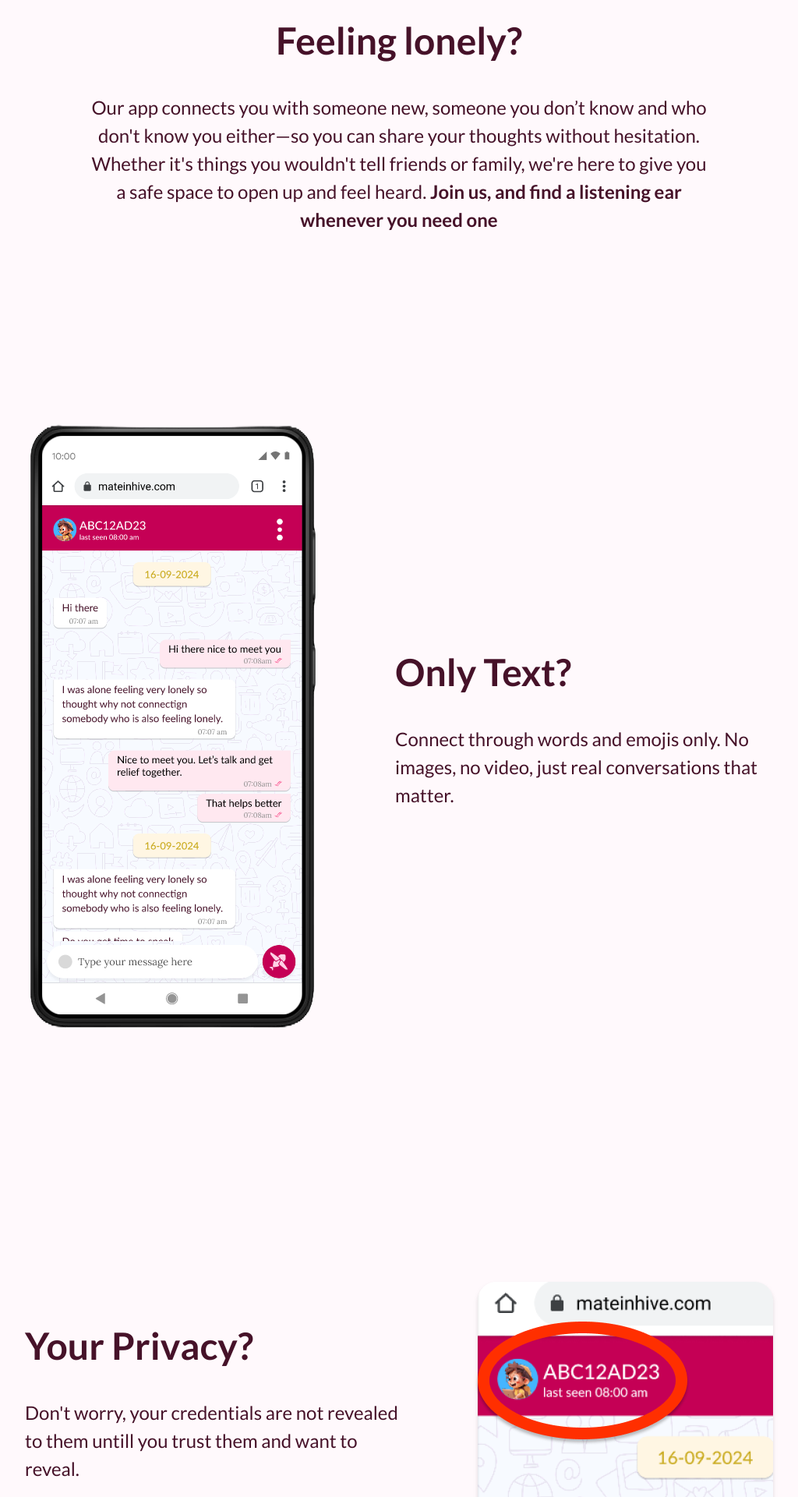
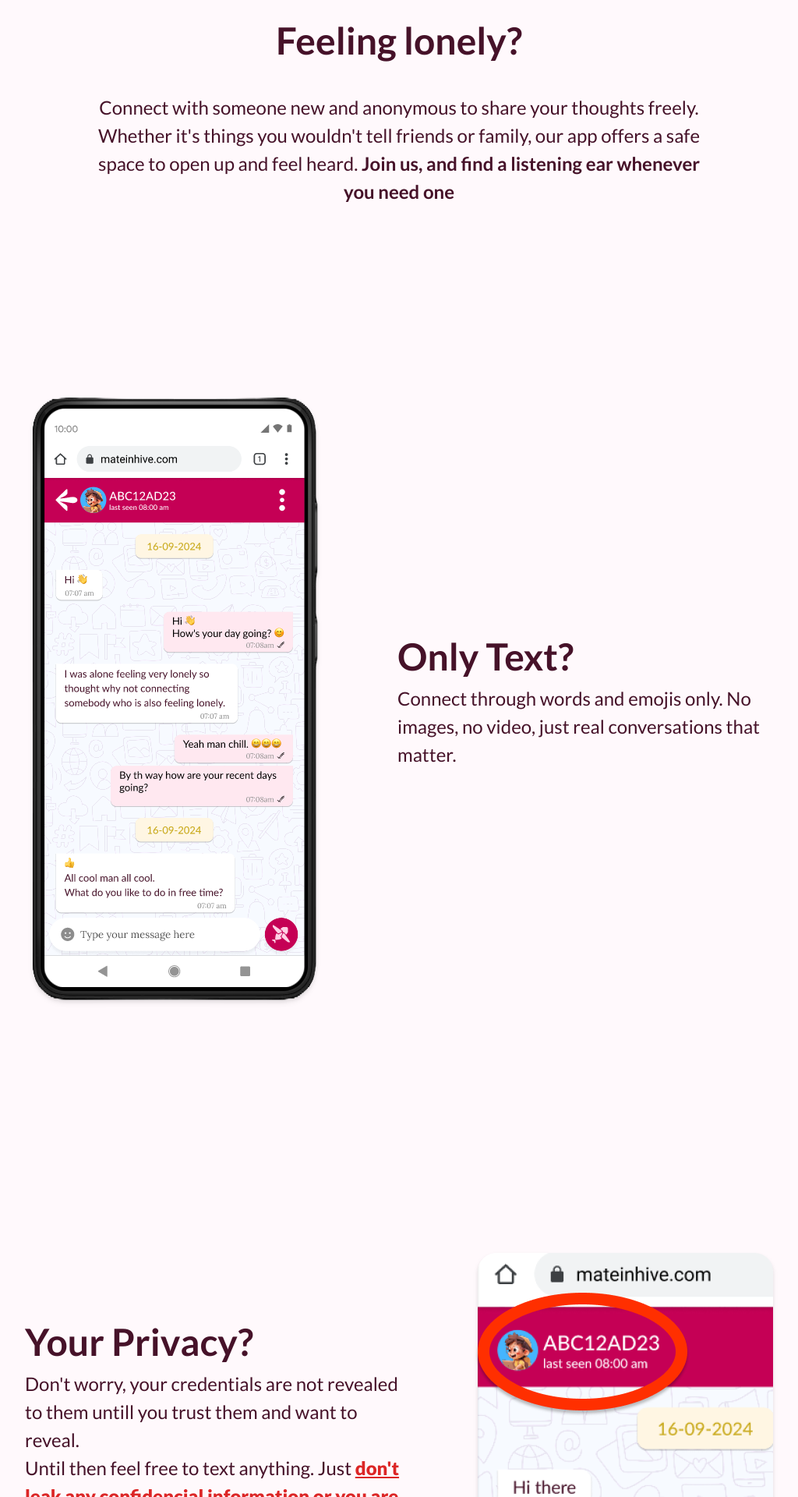
Before and after one commit to TitanXtream/chat-mateinhive, a Next.js app: page / in a window 1280 px wide. Shown: the part 1120-3040 px from the top of the page at 78% size, without its empty margins (128-1152 px from the left). Built offline with nearby package versions, Linux system fonts and the light colour scheme.

Commit message:
HOME PAGE SECTION UI FIXED

```diff
--- a/src/app/_components/Section.tsx
+++ b/src/app/_components/Section.tsx
@@ -1,9 +1,50 @@
+'use client';
+
+import Image from 'next/image';
 import React, { ReactNode } from 'react';
+import { isMobileOnly } from 'react-device-detect';
 
-const Section = ({ children }: { children: ReactNode }) => {
+const Section = ({
+  children,
+  title,
+  imageUrl,
+}: {
+  children: ReactNode;
+  imageUrl: string;
+  title: string;
+}) => {
   return (
-    <section className='w-full flex sm:odd:flex-row sm:even:flex-row odd:flex-col even:flex-col-reverse md:gap-[6rem] gap-[4rem] md:py-[10rem] py-[5rem] lg:px-[5rem] items-center'>
-      {children}
+    // <section className='w-full flex sm:odd:flex-row sm:even:flex-row odd:flex-col even:flex-col-reverse md:gap-[6rem] gap-[4rem] md:py-[10rem] py-[5rem] lg:px-[5rem] items-center'>
+    //   {children}
+    // </section>
+    <section
+      className='w-full flex sm:odd:flex-row sm:even:flex-row-reverse
+     odd:flex-col even:flex-col md:gap-[6rem] gap-[4rem] md:py-[10rem] py-[5rem] lg:px-[5rem] items-center'
+    >
+      <Image
+        alt='chatting page image'
+        src={imageUrl}
+        layout='resposive'
+        height={100}
+        width={100}
+        sizes='100vw'
+        className='h-auto sm:w-auto w-[12rem] drop-shadow-md'
+      />
+      <div
+        className={`flex flex-col max-sm:items-center ${
+          isMobileOnly ? 'text-[1rem] gap-[1rem]' : 'text-[1.5rem]'
+        }`}
+      >
+        <h1
+          className={`font-bold ${
+            isMobileOnly ? 'text-[2rem]' : 'text-[3rem]'
+          } sm:text-start text-center`}
+        >
+          {title}
+        </h1>
+
+        {children}
+      </div>
     </section>
   );
 };
--- a/src/app/layout.tsx
+++ b/src/app/layout.tsx
@@ -2,11 +2,21 @@ import type { Metadata } from 'next';
 // import localFont from 'next/font/local';
 import { Lato } from 'next/font/google';
 import './globals.css';
-import { ChatPage, HomeLayout } from '@/components';
+import { ChatPage, HomeLayout, LoadingSpinner } from '@/components';
 import AuthProvider, { AuthConsumer } from '@/features/AuthenticationProvider';
 import { getUser } from './actions';
-import Device from '@/features/DeviceProvider';
+
 import ChatPageSupportProvicer from '@/features/ChatPageSupportProvicer';
+import dynamic from 'next/dynamic';
+
+const Device = dynamic(() => import('@/features/DeviceProvider'), {
+  ssr: false,
+  loading: () => (
+    <div className='w-full h-screen'>
+      <LoadingSpinner />
+    </div>
+  ),
+});
 
 const defaultFonts = Lato({
   variable: '--font-family',
--- a/src/app/page.tsx
+++ b/src/app/page.tsx
@@ -10,92 +10,45 @@ export default function Home() {
         <HomeCaresol />
       </Suspense>
 
-      <section className='w-full flex flex-col gap-[2rem] md:pt-[10rem] md:pb-[5rem] py-[3rem] px-[1rem] items-center'>
+      <section className='w-full flex flex-col gap-[2rem] md:pt-[10rem] pb-[5rem] pt-[5rem] px-[1rem] items-center'>
         <h1 className='font-bold text-[3rem] text-center'>Feeling lonely?</h1>
-        <p className='max-w-[50rem] text-center text-[1.5rem]'>
-          Our app connects you with someone new, someone you don’t know and who
-          don&apos;t know you either—so you can share your thoughts without
-          hesitation. Whether it&apos;s things you wouldn&apos;t tell friends or
-          family, we&apos;re here to give you a safe space to open up and feel
-          heard.{' '}
+        <p className='lg:max-w-[50rem] max-w-[24.5rem] text-center text-[1.5rem] max-lg:text-justify'>
+          Connect with someone new and anonymous to share your thoughts freely.
+          Whether it's things you wouldn't tell friends or family, our app
+          offers a safe space to open up and feel heard.{' '}
           <strong>
             Join us, and find a listening ear whenever you need one
           </strong>
         </p>
       </section>
-      <Section>
-        <Image
-          alt='chatting page image'
-          src={'/phone-image-1.png'}
-          layout='resposive'
-          height={100}
-          width={100}
-          sizes='100vw'
-          className='h-auto sm:w-auto w-[12rem]'
-        />
-        <div className='flex flex-col gap-[2rem] max-sm:items-center'>
-          <h1 className='font-bold text-[3rem] sm:text-start text-center'>
-            Only Text?
-          </h1>
-
-          <p className='text-[1.5rem] sm:text-start text-center'>
-            Connect through words and emojis only. No images, no video, just
-            real conversations that matter.
+      <Section imageUrl='/phone-image-1-2.png' title='Only Text?'>
+        <p className='sm:text-start text-center'>
+          Connect through words and emojis only. No images, no video, just real
+          conversations that matter.
         </p>
-        </div>
       </Section>
-      <Section>
-        <div className='flex flex-col gap-[2rem] max-sm:items-center'>
-          <h1 className='font-bold text-[3rem] sm:text-start text-center'>
-            Your Privacy?
-          </h1>
-
-          <p className='text-[1.5rem] sm:text-start text-center'>
-            Don&apos;t worry, your credentials are not revealed to them untill
-            you trust them and want to reveal.
+      <Section imageUrl='/private-credential.png' title='Your Privacy?'>
+        <p className='sm:text-start text-center'>
+          Don&apos;t worry, your credentials are not revealed to them untill you
+          trust them and want to reveal.
         </p>
-          <p className='text-[1.5rem] sm:text-start text-center'>
+        <p className='sm:text-start text-center'>
           Until then feel free to text anything. Just{' '}
           <strong className='font-extrabold text-red-600 underline'>
             don&apos;t leak any confidencial information or you are on your
             risk.
           </strong>
         </p>
-        </div>
-        <Image
-          alt='chatting page image'
-          src={'/private-credential.png'}
-          layout='resposive'
-          height={100}
-          width={100}
-          sizes='100vw'
-          className='h-auto sm:w-auto w-[12rem] drop-shadow-md'
-        />
       </Section>
 
-      <Section>
-        <Image
-          alt='chatting page image'
-          src={'/phone-image-2.png'}
-          layout='resposive'
-          height={100}
-          width={100}
-          sizes='100vw'
-          className='h-auto sm:w-auto w-[12rem]'
-        />
-        <div className='flex flex-col gap-[2rem] max-sm:items-center'>
-          <h1 className='font-bold text-[3rem] sm:text-start text-center'>
-            Data Protection
-          </h1>
-
-          <p className='text-[1.5rem] sm:text-start text-center'>
+      <Section imageUrl='/phone-image-2-2.png' title='Data Protection'>
+        <p className='sm:text-start text-center'>
           Protecting your data is our atmost priority. All messages are
           end-to-end encrypted.
         </p>
         <div>
           <Button>Privacy policy</Button>
         </div>
-        </div>
       </Section>
     </div>
   );
```
Also changed, not shown: public/phone-image-1-2.png (added), public/phone-image-2-2.png (added). Lines whose indentation alone changed are shown as unchanged.
